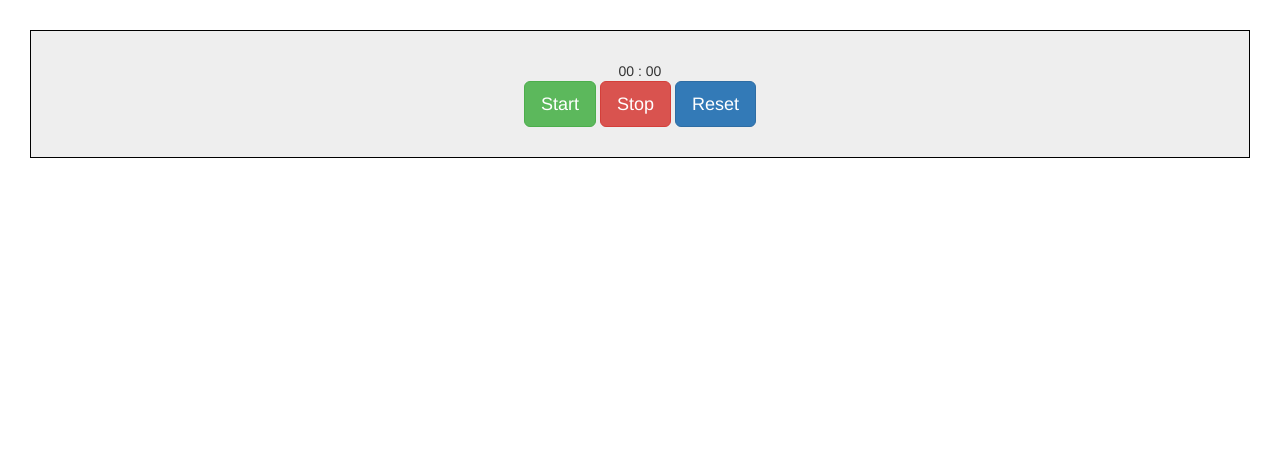
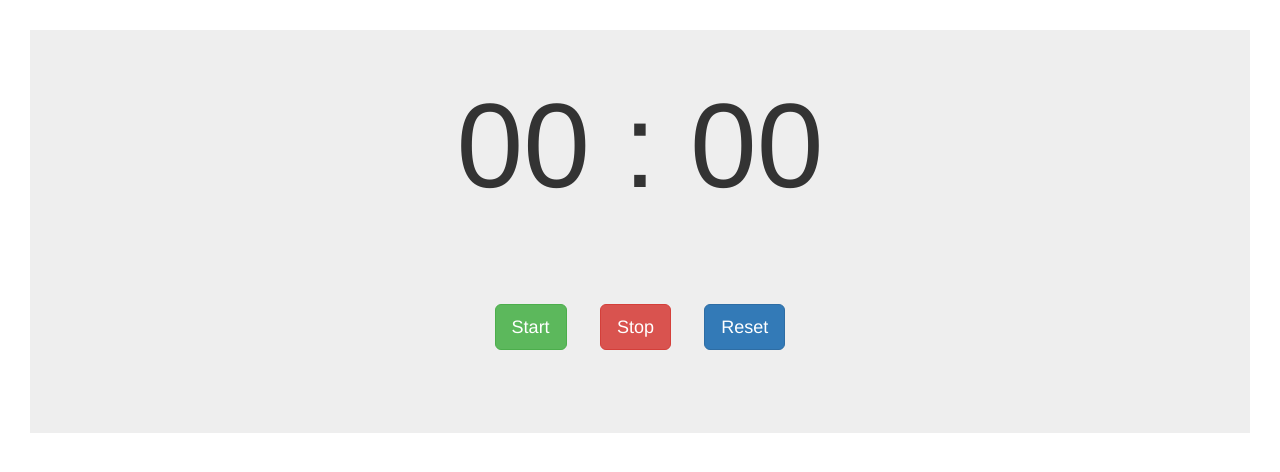
Before and after one commit to eaw20024/stopwatch_app, a plain HTML site: page index.html in a window 1280 px wide. Drawn offline with nearby package versions, Linux system fonts and the light colour scheme.

Commit message:
Styles Folder

```diff
--- a/Styles/styles.css
+++ b/Styles/styles.css
@@ -1,16 +1,4 @@
-body {
+body, .jumbotron {
     padding: 30px;
+    font-size: 120px;
 }
-
-.jumbotron {
-    padding: 30px;
-    border: 1px solid black;
-}
-
-.text-giant {
-    font-size: 40px;
-}
-
-.total_name {
-    text-decoration: underline;
-}
```
